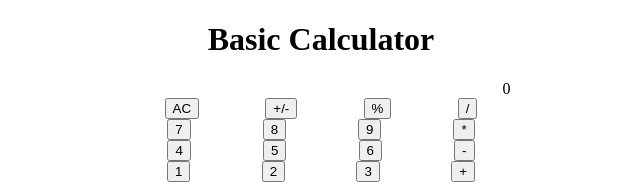
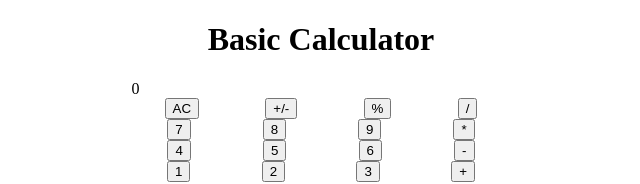
Before and after one commit to che30/react-calculator-app-project, a React (Create React App) app: page / in a window 1280 px wide. Shown: the top 184 px of the page, without its empty margins (319-959 px from the left). Built offline with nearby package versions, Linux system fonts and the light colour scheme.

Commit message:
Remove disabled eslint

```diff
--- a/src/component/Display.js
+++ b/src/component/Display.js
@@ -1,16 +1,7 @@
-/* eslint-disable react/prop-types */
-/* eslint-disable react/destructuring-assignment */
 import React from 'react';
 import PropTypes from 'prop-types';
 
-function Display(props) {
-  return (
-    <div className="result">
-      {' '}
-      {props.result}
-    </div>
-  );
-}
+const Display = ({ result }) => <div className="Display">{result}</div>;
 Display.defaultProps = {
   result: '0',
 };
```
